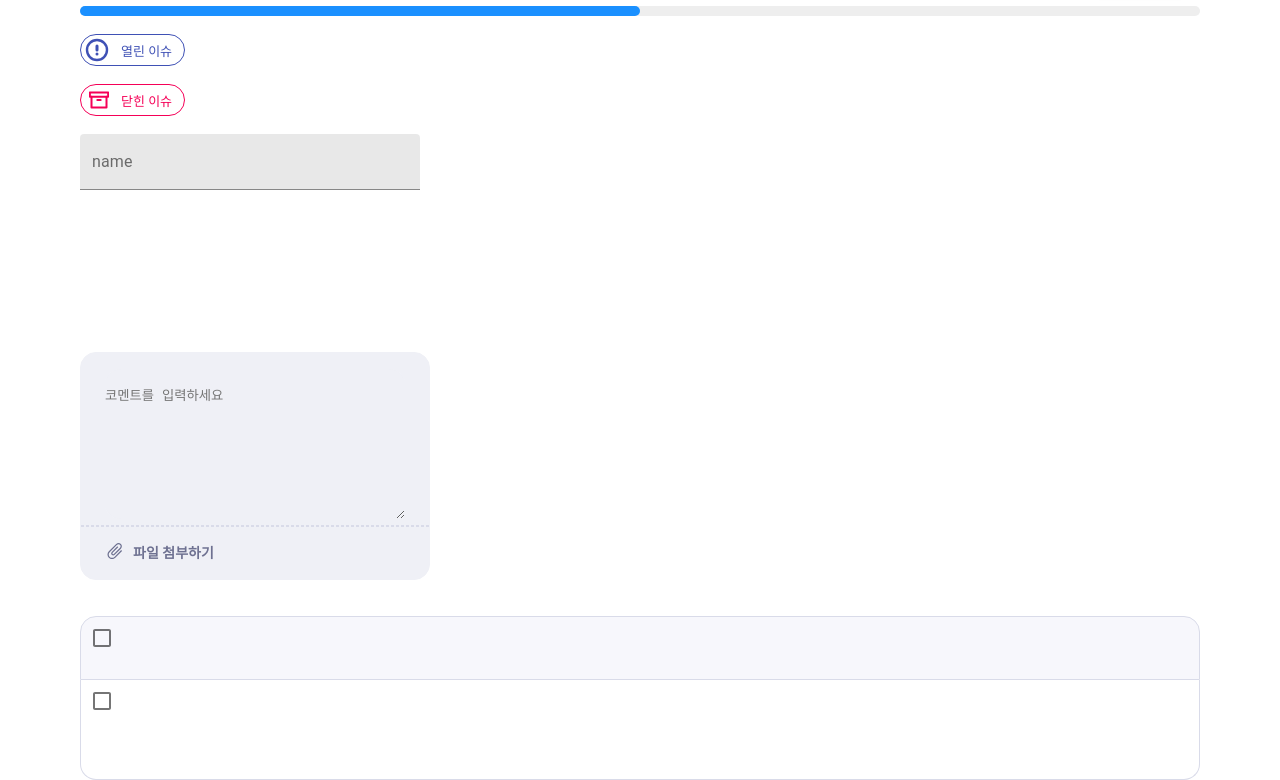
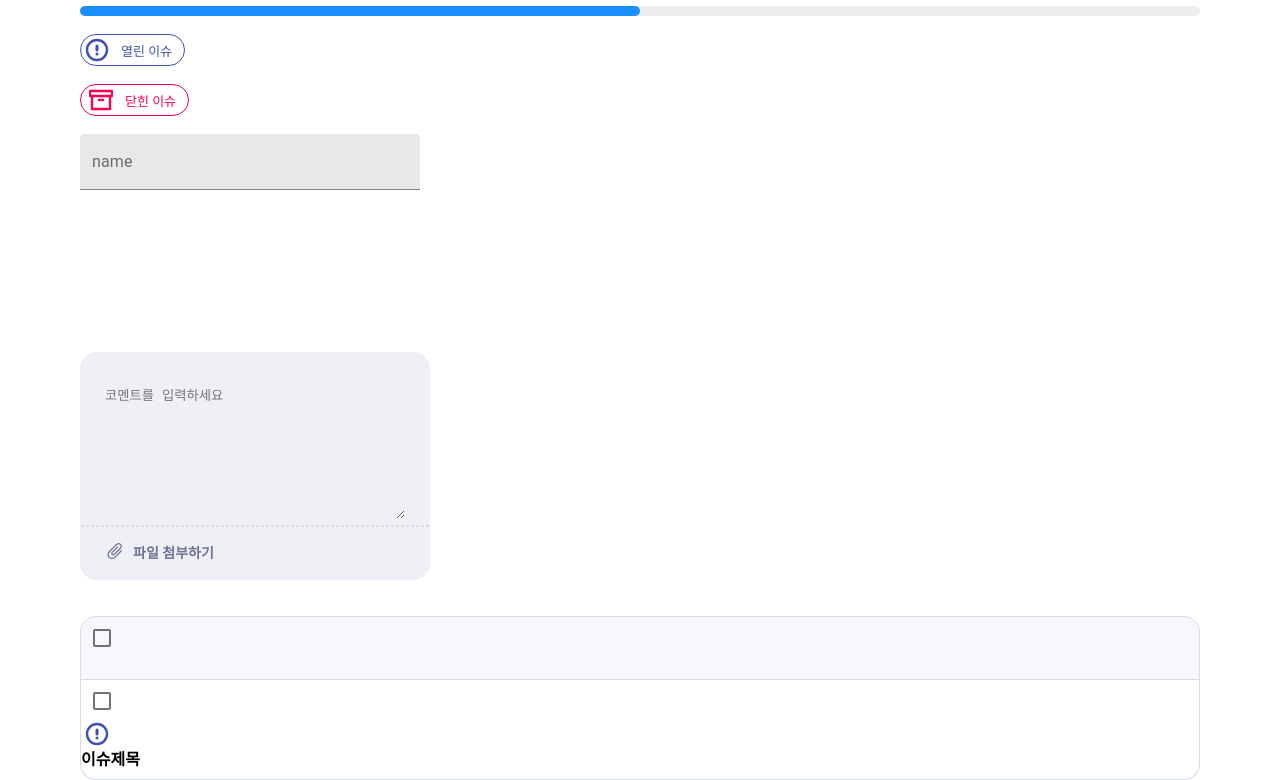
Before and after one commit to codesquad-members-2021/issue-tracker, a React (Create React App) app in the folder frontend/issue-cracker/: page /main/issue-list in a window 1280 px wide. Shown: the part 190-970 px from the top of the page. Built offline with nearby package versions, Linux system fonts and the light colour scheme.

Commit message:
feat: Issue Cell ghojeong/issue-tracker/#31

```diff
--- a/frontend/issue-cracker/src/components/common/IssueLabelGroup.tsx
+++ b/frontend/issue-cracker/src/components/common/LabelLargeGroup.tsx
@@ -7,14 +7,14 @@ interface Prop {
   type: string;
 }
 
-const IssueLabelGroup = ({ type }: Prop): JSX.Element => {
+const LabelLargeGroup = ({ type }: Prop): JSX.Element => {
   return {
     open: <IssueLabelOpen />,
     closed: <IssueLabelClosed />,
   }[type] as JSX.Element;
 };
 
-export default IssueLabelGroup;
+export default LabelLargeGroup;
 
 const IssueLabelOpen = () => {
   // const handleClick = () => {
@@ -23,7 +23,9 @@ const IssueLabelOpen = () => {
 
   return (
     <Chip
-      avatar={<IssueOpenIcon color="#3f51b5" fontSize={24} />}
+      avatar={
+        <IssueOpenIcon color="#3f51b5" style={{ width: 24, height: 24 }} />
+      }
       label="열린 이슈"
       clickable
       color="primary"
@@ -38,7 +40,9 @@ const IssueLabelClosed = () => {
 
   return (
     <Chip
-      avatar={<IssueClosedIcon color="#f50057" fontSize={24} />}
+      avatar={
+        <IssueClosedIcon color="#f50057" style={{ width: 24, height: 24 }} />
+      }
       label="닫힌 이슈"
       clickable
       color="secondary"
--- a/frontend/issue-cracker/src/components/common/ProfileImg.tsx
+++ b/frontend/issue-cracker/src/components/common/ProfileImg.tsx
@@ -3,16 +3,18 @@ import styled from 'styled-components';
 
 interface ProfileImgProps {
   src: string;
-  size: string;
+  style: any;
 }
-const ProfileImg = ({ src, size }: ProfileImgProps): JSX.Element => {
-  return <ProfileImgStyle {...{ src, size }}></ProfileImgStyle>;
+
+const ProfileImg = ({ src, style }: ProfileImgProps): JSX.Element => {
+  return <ProfileImgStyle {...{ src, style }}></ProfileImgStyle>;
 };
 
 export default ProfileImg;
 
 const ProfileImgStyle = styled.img`
-  height: 30px;
+  width: ${({ style }) => `${style?.width}px`};
+  height: ${({ style }) => `${style?.height}px`};
   border-radius: 70%;
   /* object-fit: contain; */
 `;
--- a/frontend/issue-cracker/src/components/layout/Header/index.tsx
+++ b/frontend/issue-cracker/src/components/layout/Header/index.tsx
@@ -1,5 +1,6 @@
 import React, { FC } from 'react';
 import styled from 'styled-components';
+import { ProfileImg as S } from '../../styles/CommonStyles';
 import Logo from '../../common/Logo';
 import { MEDIUM, LOGO_TITLE } from '../../../utils/const';
 import ProfileImg from '../../common/ProfileImg';
@@ -12,7 +13,7 @@ const Header: FC = () => {
       <Logo type={MEDIUM} name={LOGO_TITLE} />
       <UserDiv>
         <AccountName>{profileName}</AccountName>
-        {profileURL && <ProfileImg src={profileURL} size="30" />}
+        {profileURL && <S.ProfileImgLarge src={profileURL} />}
       </UserDiv>
     </HeaderDiv>
   );
@@ -34,9 +35,3 @@ const AccountName = styled.div`
   color: ${({ theme }) => theme.colors.gray2};
   font-family: 'Montserrat', sans-serif;
 `;
-// const ProfileImg = styled.img`
-//   width: 30px;
-//   height: 30px;
-//   border-radius: 70%;
-//   /* object-fit: contain; */
-// `;
--- a/frontend/issue-cracker/src/components/layout/IssueList/IssueCell.tsx
+++ b/frontend/issue-cracker/src/components/layout/IssueList/IssueCell.tsx
@@ -1,19 +1,34 @@
 import React from 'react';
 import { Issue as S } from '../../styles/CommonStyles';
 import CheckBoxes from '../../common/CheckBoxes';
+import IssueOpenIcon from '../../styles/svg/IssueOpenIcon';
 import styled from 'styled-components';
 
 const IssueCell = (): JSX.Element => {
   return (
-    <S.IssueCellStyle>
+    <S.IssueCell>
       <div>
         <CheckBoxes />
       </div>
-      <IssueContent></IssueContent>
+      <IssueContent>
+        <IssueUpper>
+          <IssueOpenIcon color="#3f51b5" style={{ width: 24, height: 24 }} />
+          <IssueTitle>이슈제목</IssueTitle>
+        </IssueUpper>
+        <IssueLower></IssueLower>
+      </IssueContent>
       <div></div>
-    </S.IssueCellStyle>
+    </S.IssueCell>
   );
 };
 
 export default IssueCell;
 const IssueContent = styled.div``;
+// const IssueContent = styled.div``;
+// const IssueContent = styled.div``;
+
+const IssueUpper = styled.div``;
+const IssueLower = styled.div``;
+const IssueTitle = styled.div`
+  font-weight: 600;
+`;
--- a/frontend/issue-cracker/src/components/layout/IssueList/IssueTable.tsx
+++ b/frontend/issue-cracker/src/components/layout/IssueList/IssueTable.tsx
@@ -1,7 +1,7 @@
 import React from 'react';
 import styled from 'styled-components';
 import ProgressBar from '../../common/ProgrerssBar';
-import IssueLabelGroup from '../../common/IssueLabelGroup';
+import LabelLargeGroup from '../../common/LabelLargeGroup';
 import InputGroup from '../../common/InputGroup';
 import TextArea from '../../common/TextArea';
 import IssueTableHeader from './IssueTableHeader';
@@ -12,10 +12,10 @@ const IssueTable = (): JSX.Element => {
     <IssueTableContainer>
       <ProgressBar />
       <br />
-      <IssueLabelGroup type={'open'} />
+      <LabelLargeGroup type={'open'} />
       <br />
       <br />
-      <IssueLabelGroup type={'closed'} />
+      <LabelLargeGroup type={'closed'} />
       <br />
       <br />
       <InputGroup type="text" name="name" />
--- a/frontend/issue-cracker/src/components/layout/IssueList/IssueTableHeader.tsx
+++ b/frontend/issue-cracker/src/components/layout/IssueList/IssueTableHeader.tsx
@@ -5,9 +5,9 @@ import CheckBoxes from '../../common/CheckBoxes';
 
 const IssueTableHeader = (): JSX.Element => {
   return (
-    <S.IssueTableHeaderStyle>
+    <S.IssueTableHeader>
       <CheckBoxes />
-    </S.IssueTableHeaderStyle>
+    </S.IssueTableHeader>
   );
 };
 
--- a/frontend/issue-cracker/src/components/layout/LogIn/index.tsx
+++ b/frontend/issue-cracker/src/components/layout/LogIn/index.tsx
@@ -15,7 +15,7 @@ import {
 import theme from '../../styles/theme';
 
 const LogIn: FC = () => {
-  const loginUri = `https://github.com/login/oauth/authorize?client_id=2a42dd1b1e2aad1238e9&scope=repo:status read:repo_hook user:email&redirect_uri=http://localhost:3000/callback`;
+  const loginUri = `https://github.com/login/oauth/authorize?client_id=2a42dd1b1e2aad1238e9&scope=read:user&redirect_uri=http://localhost:3000/callback`;
   return (
     <LogInDiv>
       <LogInBox>
--- a/frontend/issue-cracker/src/components/styles/CommonStyles.tsx
+++ b/frontend/issue-cracker/src/components/styles/CommonStyles.tsx
@@ -2,7 +2,7 @@ import React from 'react';
 import styled from 'styled-components';
 
 const Issue = {
-  IssueCellStyle: styled.div`
+  IssueCell: styled.div`
     width: 100%;
     height: 100px;
     border: 1px solid #d9dbe9;
@@ -11,7 +11,7 @@ const Issue = {
       border-radius: 0px 0px 16px 16px;
     }
   `,
-  IssueTableHeaderStyle: styled.div`
+  IssueTableHeader: styled.div`
     width: 100%;
     height: 64px;
     border-radius: 16px 16px 0px 0px;
@@ -20,4 +20,25 @@ const Issue = {
   `,
 };
 
-export { Issue };
+const ProfileImg = {
+  ProfileImgLarge: styled.img`
+    width: 30px;
+    height: 30px;
+    border-radius: 70%;
+  `,
+  ProfileImgSmall: styled.img`
+    width: 20px;
+    height: 20px;
+    border-radius: 70%;
+  `,
+};
+
+const Icon = {
+  OpenIconActive: styled.div``,
+  OpenIconDisabled: styled.div``,
+  OpenIconLarge: styled.div``,
+  OpenIconSmall: styled.div``,
+  ClosedIconLarge: styled.div``,
+  ClosedIconSmall: styled.div``,
+};
+export { Issue, ProfileImg };
--- a/frontend/issue-cracker/src/components/styles/svg/IssueClosedIcon.tsx
+++ b/frontend/issue-cracker/src/components/styles/svg/IssueClosedIcon.tsx
@@ -3,14 +3,19 @@ import styled from 'styled-components';
 
 interface IssueClosedIconProps {
   color: string;
-  fontSize: number;
+  style: StyleProps;
 }
 
-const IssueOpenIcon = ({
+interface StyleProps {
+  width: number;
+  height: number;
+}
+
+const IssueClosedIcon = ({
   color,
-  fontSize,
+  style,
 }: IssueClosedIconProps): JSX.Element => (
-  <IssueClosedIconStyle {...{ color, fontSize }}>
+  <IssueClosedIconStyle {...{ color, style }}>
     <svg viewBox="0 0 16 16" fill="none" xmlns="http://www.w3.org/2000/svg">
       <g clipPath="url(#clip0)">
         <path
@@ -41,7 +46,7 @@ const IssueOpenIcon = ({
   </IssueClosedIconStyle>
 );
 
-export default IssueOpenIcon;
+export default IssueClosedIcon;
 
 const IssueClosedIconStyle = styled.div`
   display: flex;
@@ -50,7 +55,7 @@ const IssueClosedIconStyle = styled.div`
 
   svg {
     stroke: ${({ color }) => `${color}`};
-    width: 20px;
-    height: 20px;
+    width: ${({ style }) => `${style?.width}px`};
+    height: ${({ style }) => `${style?.height}px`};
   }
 `;
--- a/frontend/issue-cracker/src/components/styles/svg/IssueOpenIcon.tsx
+++ b/frontend/issue-cracker/src/components/styles/svg/IssueOpenIcon.tsx
@@ -3,14 +3,16 @@ import styled from 'styled-components';
 
 interface IssueOpenIconProps {
   color: string;
-  fontSize: number;
+  style: StyleProps;
 }
 
-const IssueOpenIcon = ({
-  color,
-  fontSize,
-}: IssueOpenIconProps): JSX.Element => (
-  <IssueOpenIconStyle {...{ color, fontSize }}>
+interface StyleProps {
+  width: number;
+  height: number;
+}
+
+const IssueOpenIcon = ({ color, style }: IssueOpenIconProps): JSX.Element => (
+  <IssueOpenIconStyle {...{ color, style }}>
     <svg viewBox="0 0 16 16" fill="none" xmlns="http://www.w3.org/2000/svg">
       <g clipPath="url(#clip0)">
         <path
@@ -50,7 +52,7 @@ const IssueOpenIconStyle = styled.div`
 
   svg {
     stroke: ${({ color }) => `${color}`};
-    width: 24px;
-    height: 24px;
+    width: ${({ style }) => `${style?.width}px`};
+    height: ${({ style }) => `${style?.height}px`};
   }
 `;
```
Also changed, not shown: frontend/issue-cracker/src/components/common/IssueCell.tsx (added, +13 -0 lines), frontend/issue-cracker/src/components/common/LabelSmallGroup.tsx (added, +28 -0 lines).
